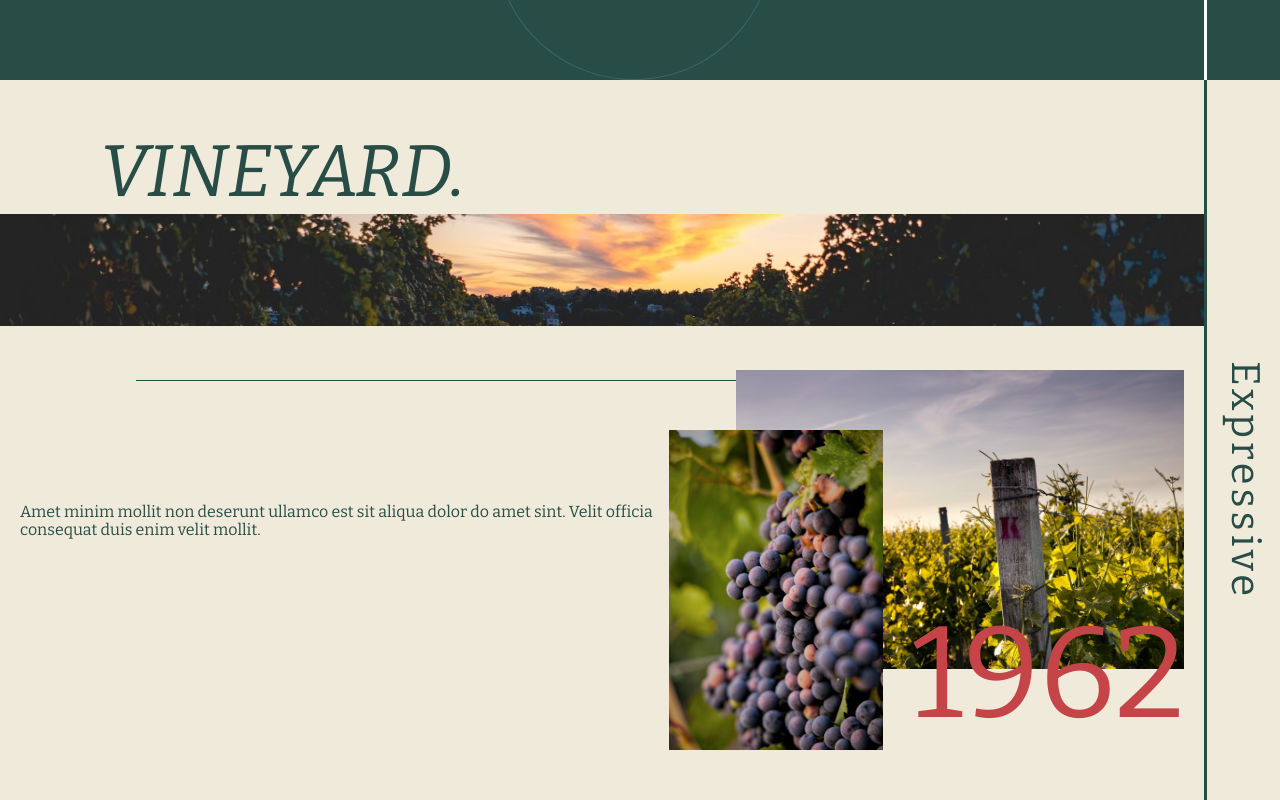
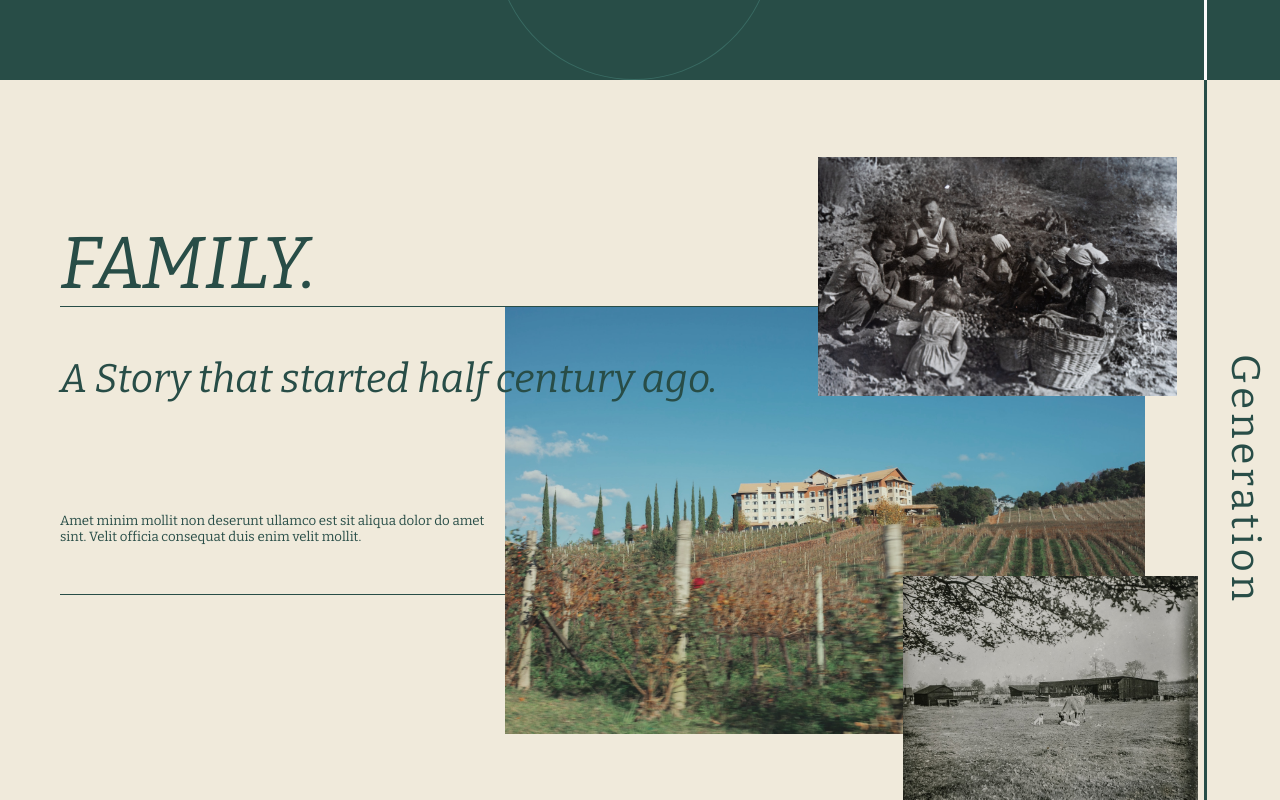
Before and after one commit to BerkeGvn/Roka-Wine, a Vue app: page / in a window 1280 px wide. Shown: the part 1520-2320 px from the top of the page. Built offline with nearby package versions, Linux system fonts and the light colour scheme.

Commit message:
family section

```diff
--- a/src/App.vue
+++ b/src/App.vue
@@ -4,13 +4,36 @@
   <RouterView />
 </template>
 
-<style>
+<style lang="scss">
 .section {
   min-height: 100vh;
 }
 .section-header {
-  font-size: 5.7vw;
+  font-size: var(--rw-font-h1);
   font-weight: 400;
   font-style: italic;
 }
+.background-animation {
+  position: absolute;
+  width: 100vw;
+  height: 100vh;
+  -webkit-user-drag: none;
+  -webkit-user-select: none;
+  -ms-user-select: none;
+  user-select: none;
+}
+.background-animation-text {
+  stroke-dasharray: 100%;
+  stroke-dashoffset: 100%;
+  font-size: 10vw;
+  line-height: 88%;
+  stroke-width: 0.8px;
+  stroke: var(--rw-secondary-2);
+  text-transform: uppercase;
+  transition: all 1s;
+
+  &:hover {
+    stroke-dashoffset: 0%;
+  }
+}
 </style>
--- /dev/null
+++ b/src/components/home/FamilySection.vue
@@ -0,0 +1,135 @@
+<template>
+  <section class="family section">
+    <div class="family-main">
+      <div class="family-main-header">
+        <h2 class="family-main-header-h2 section-header">FAMILY.</h2>
+      </div>
+      <div class="family-main-info">
+        <div class="family-main-info-text">
+          <h3 class="family-main-info-h3">A Story that started half century ago.</h3>
+          <p>
+            Amet minim mollit non deserunt ullamco est sit aliqua dolor do amet sint. Velit officia
+            consequat duis enim velit mollit.
+          </p>
+        </div>
+        <div class="family-main-info-images">
+          <img
+            class="family-main-info-images-1"
+            src="../../assets/images/family.jpg"
+            alt="a family picture"
+          />
+          <img
+            class="family-main-info-images-2"
+            src="../../assets/images/mansion.jpg"
+            alt="mansion picture"
+          />
+          <img
+            class="family-main-info-images-3"
+            src="../../assets/images/dog-farm.jpg"
+            alt="dog and cow picture"
+          />
+        </div>
+      </div>
+    </div>
+    <BaseAside :color="'dark'">Generation</BaseAside>
+
+    <svg class="background-animation">
+      <text
+        class="background-animation-text"
+        x="35%"
+        y="90%"
+        dominant-baseline="middle"
+        text-anchor="middle"
+        fill="none"
+        vector-effect="non-scaling-stroke"
+      >
+        ROKA
+      </text>
+    </svg>
+  </section>
+</template>
+
+<script setup>
+import BaseAside from '../ui/BaseAside.vue'
+</script>
+
+<style lang="scss" scoped>
+.family {
+  color: var(--rw-primary-2);
+  background-color: var(--rw-accent-2);
+  display: flex;
+  align-items: center;
+  position: relative;
+  overflow: hidden;
+  &-main {
+    flex: 1;
+    &-header {
+      margin-left: 6rem;
+      width: 90%;
+      border-bottom: 1px solid var(--rw-primary-2);
+    }
+    &-info {
+      font-size: var(--rw-font-p2);
+      margin-left: 6rem;
+      display: flex;
+      &-text {
+        position: relative;
+      }
+      &-h3 {
+        font-weight: 400;
+        font-style: italic;
+        font-size: var(--rw-font-h4);
+        margin-top: 5rem;
+        width: 200%;
+        z-index: 5;
+        position: relative;
+      }
+      & p {
+        margin-top: 25%;
+        position: relative;
+        &::after {
+          content: '';
+          position: absolute;
+          height: 1px;
+          width: 150%;
+          background-color: var(--rw-primary-2);
+          bottom: -5rem;
+          left: 0;
+        }
+      }
+
+      &-images {
+        position: relative;
+        width: 100%;
+        align-self: center;
+
+        &-1 {
+          width: 28vw;
+          position: absolute;
+          z-index: 2;
+          right: 4%;
+          top: -15rem;
+        }
+        &-2 {
+          width: 50vw;
+        }
+        &-3 {
+          width: 23vw;
+          position: absolute;
+          bottom: -15%;
+          right: 1%;
+        }
+      }
+    }
+  }
+  /* & figure {
+    position: absolute;
+    bottom: 0;
+    left: 30%;
+    -webkit-text-stroke: 1px var(--rw-secondary-2);
+    color: transparent;
+    font-size: 8.72vw;
+    font-weight: 300;
+  }*/
+}
+</style>
--- /dev/null
+++ b/src/components/home/VineyardParallax.vue
@@ -0,0 +1,27 @@
+<template>
+  <div class="main">
+    <div class="vineyard-parallax"></div>
+    <BaseAside>Elegant</BaseAside>
+  </div>
+</template>
+
+<script setup>
+import BaseAside from '../ui/BaseAside.vue'
+</script>
+
+<style lang="scss" scoped>
+.main {
+  background-color: var(--rw-accent-2);
+  overflow: hidden;
+  background-image: url(../../assets/images/vineyard-3.jpg);
+  background-attachment: fixed;
+  background-position: center;
+  background-repeat: no-repeat;
+  background-size: cover;
+  height: 100vh;
+  display: flex;
+}
+.vineyard-parallax {
+  flex: 1;
+}
+</style>
--- a/src/components/home/VineyardSection.vue
+++ b/src/components/home/VineyardSection.vue
@@ -6,15 +6,31 @@
         <img src="../../assets/images/vineyard-1.jpg" alt="" />
       </div>
       <div class="vineyard-main-info">
-        <p>
-          Amet minim mollit non deserunt ullamco est sit aliqua dolor do amet sint. Velit officia
-          consequat duis enim velit mollit.
-        </p>
+        <div>
+          <p>
+            Amet minim mollit non deserunt ullamco est sit aliqua dolor do amet sint. Velit officia
+            consequat duis enim velit mollit.
+          </p>
+          <svg class="background-animation">
+            <text
+              class="background-animation-text"
+              x="25%"
+              y="20%"
+              dominant-baseline="middle"
+              text-anchor="middle"
+              fill="none"
+              vector-effect="non-scaling-stroke"
+            >
+              Turkiye
+            </text>
+          </svg>
+        </div>
         <div class="vineyard-main-info-images">
           <img src="../../assets/images/vineyard-2.jpg" alt="vineyard picture" />
           <img src="../../assets/images/grapes.jpg" alt="vineyard picture" />
         </div>
       </div>
+
       <div class="vineyard-footer">
         <div class="vineyard-footer-border"></div>
         <h3>Roka</h3>
@@ -45,10 +61,11 @@ import BaseAside from '../ui/BaseAside.vue'
   color: var(--rw-primary-2);
   display: flex;
   overflow: hidden;
+  position: absolute;
   &-main {
     &-header {
       &-h2 {
-        margin-left: 10rem;
+        margin-left: 6rem;
         margin-top: 5rem;
       }
       & img {
@@ -56,12 +73,13 @@ import BaseAside from '../ui/BaseAside.vue'
       }
     }
     &-info {
-      font-size: var(--rw-font-p1);
+      font-size: var(--rw-font-p2);
       display: flex;
       align-items: center;
       margin-top: 4rem;
       & p {
         margin: 0 2rem;
+        width: 80%;
       }
       &-images {
         position: relative;
@@ -85,11 +103,12 @@ import BaseAside from '../ui/BaseAside.vue'
           content: '';
           position: absolute;
           background-color: var(--rw-primary-2);
-          width: 66rem;
+          width: 100%;
           height: 1px;
           top: 1rem;
-          left: -60rem;
+          left: 0;
           z-index: 1;
+          transform: translateX(-100%);
         }
         &::after {
           content: '1962';
@@ -103,6 +122,7 @@ import BaseAside from '../ui/BaseAside.vue'
       }
     }
   }
+
   &-footer {
     font-size: var(--rw-font-h4);
     margin-top: 15rem;
--- a/src/views/HomeView.vue
+++ b/src/views/HomeView.vue
@@ -1,12 +1,16 @@
 <template>
   <BaseHeader></BaseHeader>
   <SmyrnaSection></SmyrnaSection>
+  <FamilySection></FamilySection>
+  <VineyardParallax></VineyardParallax>
   <VineyardSection></VineyardSection>
 </template>
 
 <script setup>
 import BaseHeader from '../components/home/BaseHeader.vue'
+import FamilySection from '../components/home/FamilySection.vue'
 import SmyrnaSection from '../components/home/SmyrnaSection.vue'
+import VineyardParallax from '../components/home/VineyardParallax.vue'
 import VineyardSection from '../components/home/VineyardSection.vue'
 </script>
 
```
Also changed, not shown: src/assets/images/vineyard-3.jpg (added).
